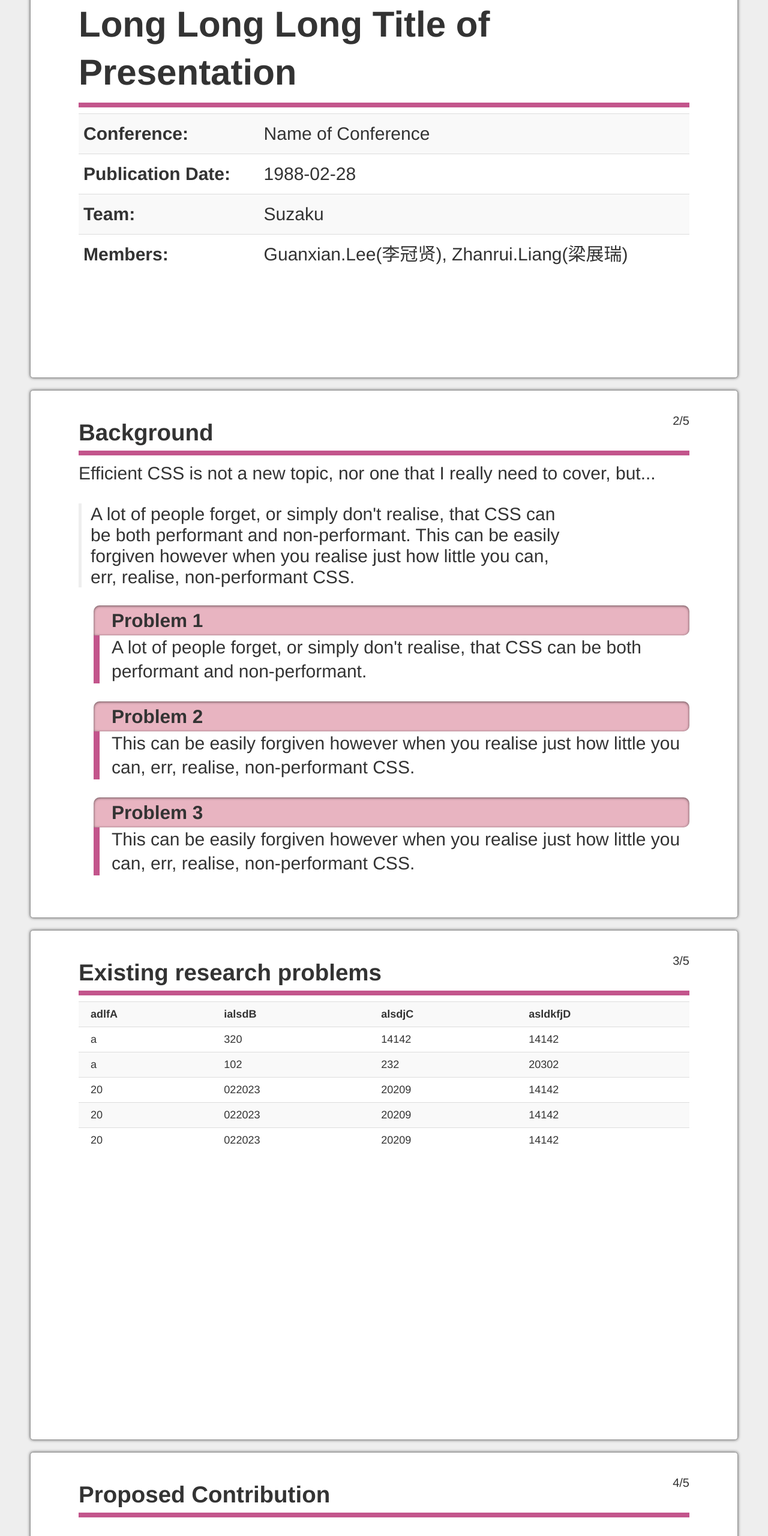
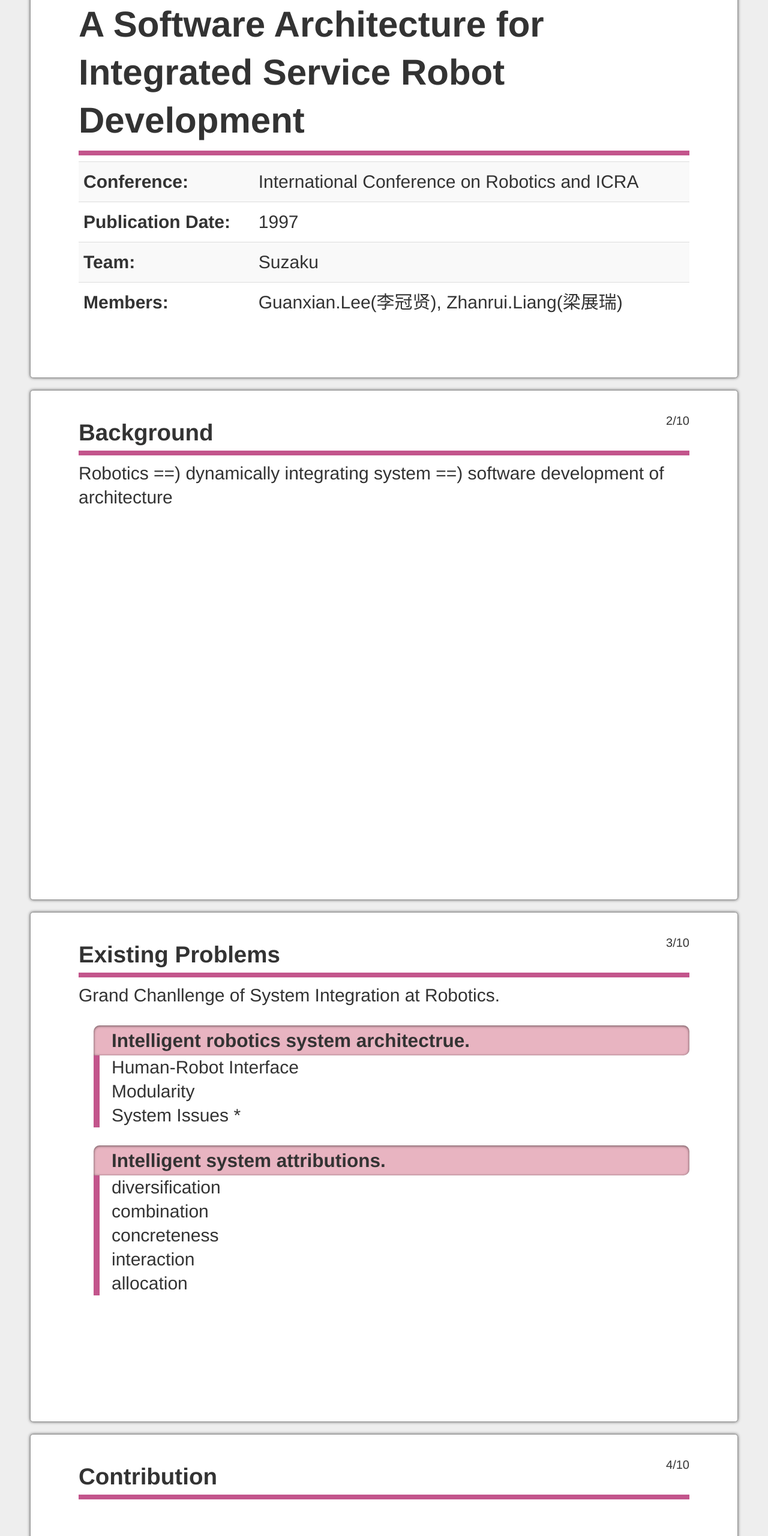
Before and after one commit to legendlee1314/html-ppt, a plain HTML site: page index.html in a window 1280 px wide. Shown: the part 240-2800 px from the top of the page at 60% size. Drawn offline with Linux system fonts and the light colour scheme.

Commit message:
first change

```diff
--- a/index.html
+++ b/index.html
@@ -103,15 +103,15 @@
     </head>
     <body>
         <div class="page cover">
-            <h1> Long Long Long Title of Presentation </h1>
+            <h1> A Software Architecture for Integrated Service Robot Development </h1>
             <table class="table table-striped">
                 <tr>
                     <th>Conference:</th>
-                    <td> Name of Conference</td>
+					<td> International Conference on Robotics and ICRA </td>
                 </tr>
                 <tr>
                     <th>Publication Date:</th>
-                    <td> 1988-02-28 </td>
+                    <td> 1997 </td>
                 </tr>
                 <tr>
                     <th>Team:</th>
@@ -124,14 +124,68 @@
             </table>
         </div>
         <div class="page">
-            <h1> Background</h1>
+			<h1>Background</h1>
+			<p>
+			Robotics ==) dynamically integrating system ==) software development of architecture
+			</p>
+		</div>
+        <div class="page">
+            <h1>Existing Problems</h1>
             <p>
-            Efficient CSS is not a new topic, nor one that I really need to cover, but...
+			Grand Chanllenge of System Integration at Robotics. <br>
             </p>
-
+			<ul>
+				<li>
+					<h2>Intelligent robotics system architectrue.</h2>
+					<p>
+						Human-Robot Interface<br>
+						Modularity<br>
+						System Issues *<br>
+					</p>
+				</li>
+				<li>
+					<h2>Intelligent system attributions.</h2>
+					<p>
+						diversification<br>
+						combination<br>
+						concreteness<br>
+						interaction<br>
+						allocation<br>
+					</p>
+				</li>
+			</ul>
+		</div>
+        <div class="page">
+			<h1>Contribution</h1>
+			<p>
+			</p>
+		</div>
+        <div class="page">
+			<h1>Methods</h1>
+			<p>
+			</p>
+		</div>
+        <div class="page">
+			<h1>Results</h1>
+			<p>
+			</p>
+		</div>
+        <div class="page">
+			<h1>Implications</h1>
+			<p>
+			</p>
+		</div>
+        <div class="page">
+			<h1>Conclusion</h1>
+			<p>
+			</p>
+		</div>
+        <div class="page">
             <blockquote>
                 <p>
-                A lot of people forget, or simply don't realise, that CSS can be both performant and non-performant. This can be easily forgiven however when you realise just how little you can, err, realise, non-performant CSS.
+				1.static vs dynamic
+				2.single vs multiple
+				3.
                 </p>
             </blockquote>
             <ul>
@@ -196,11 +250,5 @@
                 </tr>
             </table>
         </div>
-        <div class="page">
-            <h1>Proposed Contribution</h1>
-        </div>
-        <div class="page">
-            <h1> Methods </h1>
-        </div>
     </body>
 </html>
```
